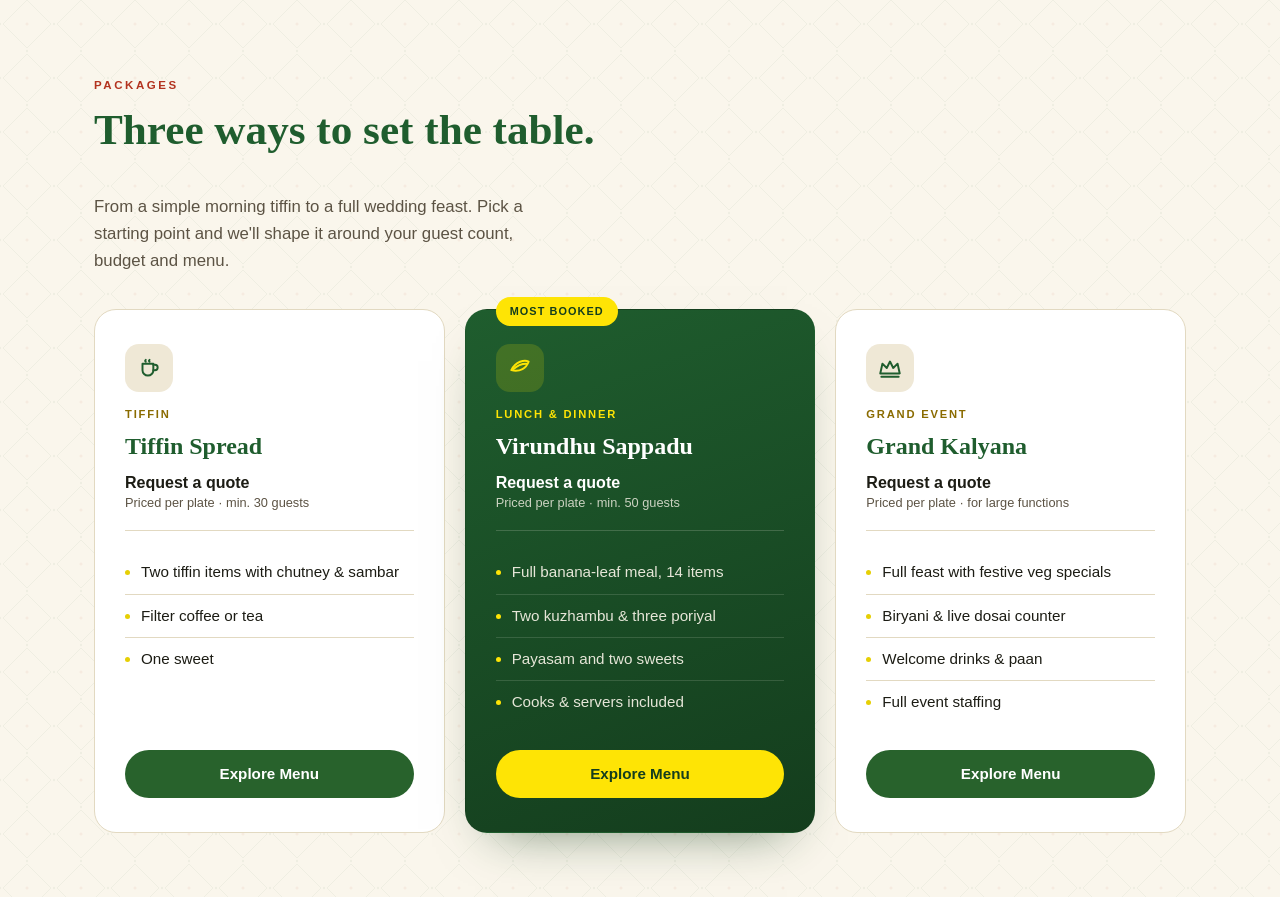
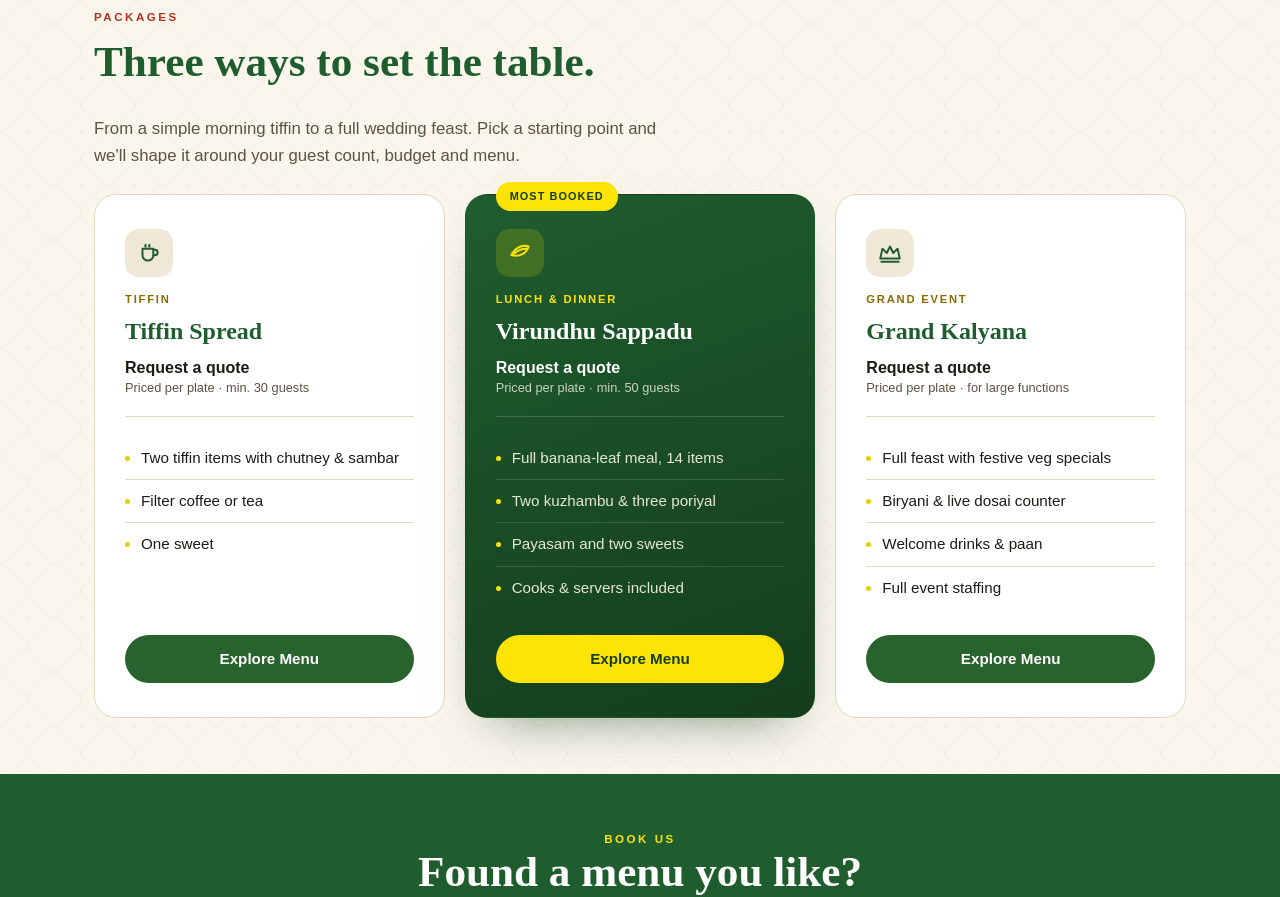
Before and after one commit to vaavkitchenandcaterers/console, a website built with Vite: page site/menu/index.html in a window 1280 px wide. Shown: the part 1947-2844 px from the top of the page. Built offline with nearby package versions, Linux system fonts and the light colour scheme.

Commit message:
fix(menu): service-page spacing on the menu page

```diff
--- a/site/menu/index.html
+++ b/site/menu/index.html
@@ -470,7 +470,7 @@
 </nav>
 <!-- sync:chrome end -->
 
-<main id="main">
+<main id="main" class="menu-main">
 <section id="menu">
   <div class="wrap">
     <nav class="breadcrumb" aria-label="Breadcrumb"><a href="/">Home</a> <span aria-hidden="true">/</span> <span aria-current="page">Menu &amp; Packages</span></nav>
--- a/site/style.css
+++ b/site/style.css
@@ -954,3 +954,17 @@ section.sec{padding-top:24px;padding-bottom:56px}
    above and below makes each a 44px+ tap target without moving the underline. */
 .home-main .section-cta .ghost{position:relative}
 .home-main .section-cta .ghost::after{content:"";position:absolute;inset:-12px -4px}
+/* /menu/: the service-page rhythm (40px a side on phones, 56px from 761px) in
+   place of the site-wide 90px. The explorer keeps its tighter top and heading
+   gap from the #menu rules above; its beige ground and the green closing band
+   already alternate with the plain packages section. */
+.menu-main > section{padding:40px 0}
+.menu-main .sec-head{margin-bottom:24px}
+.menu-main .sec-head h2{text-wrap:balance}
+.menu-main #packages .menu-intro{margin:0 0 24px;max-width:62ch}
+.menu-main #home-cta .eyebrow{display:block}
+.menu-main #home-cta h2{margin-top:0}
+@media(min-width:761px){
+  .menu-main > section{padding:56px 0}
+  .menu-main .sec-head{margin-bottom:32px}
+}
```
Also changed, not shown: site/layout-fixes.test.js (+14 -0 lines).
